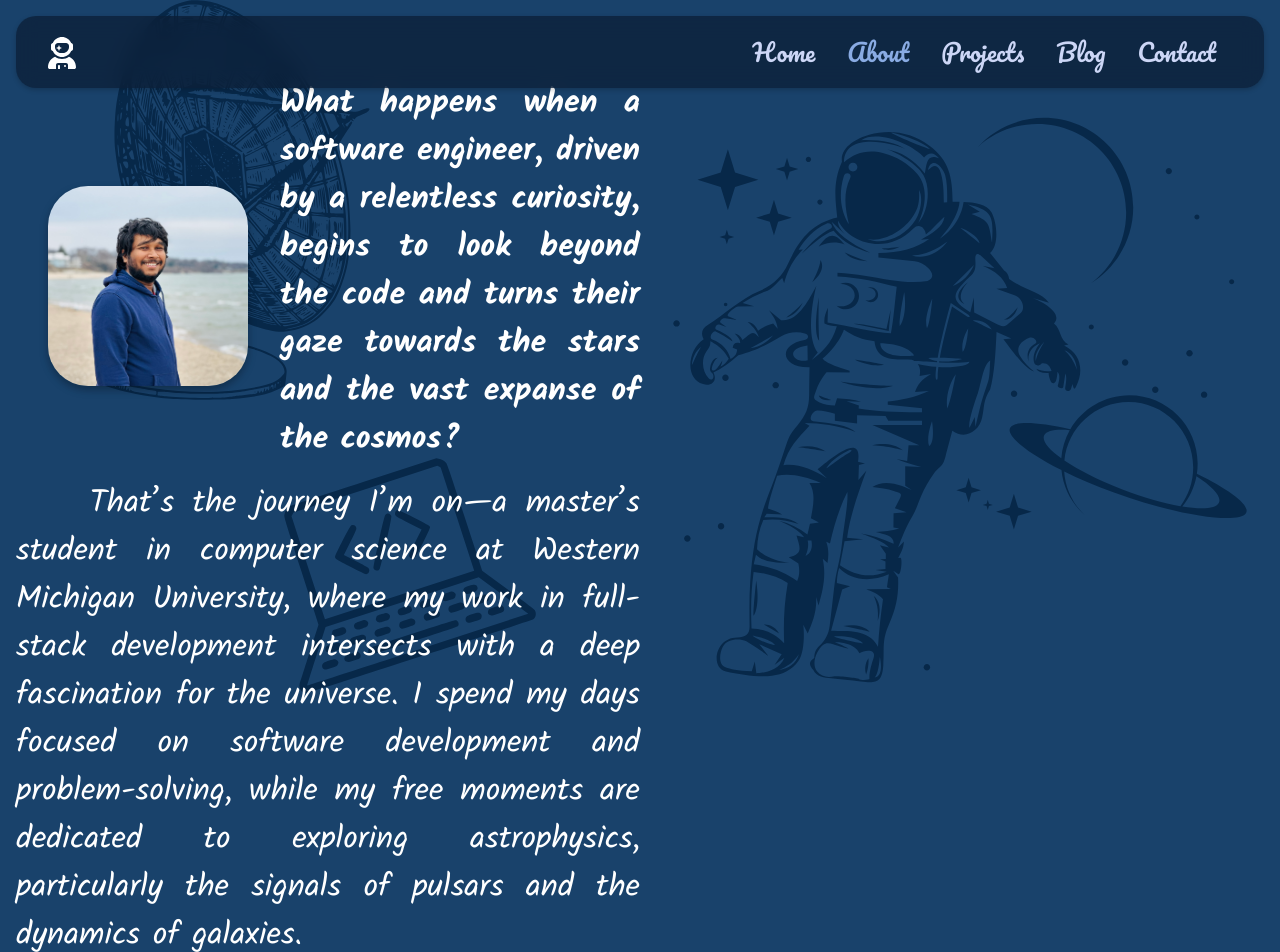
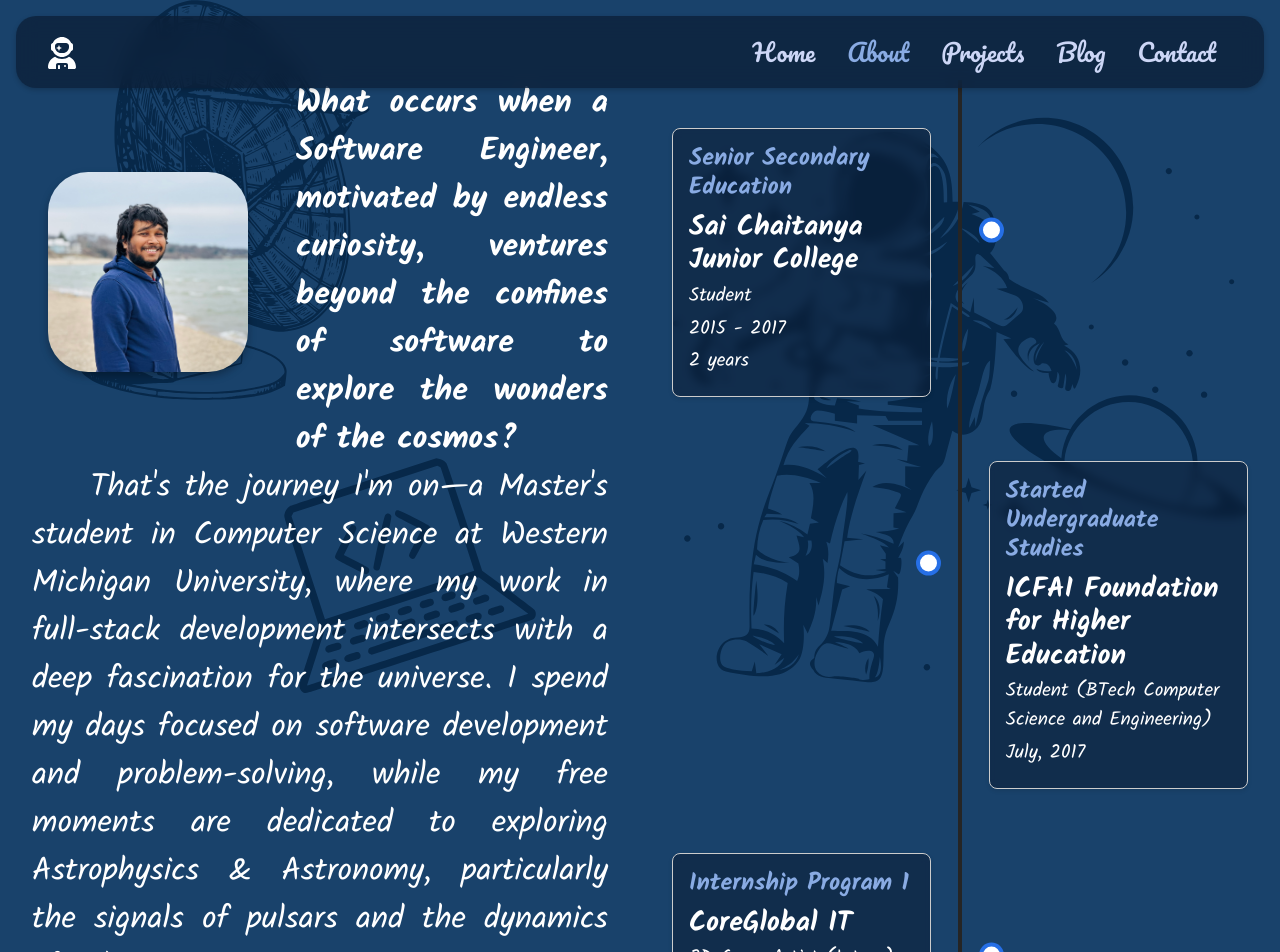
Before and after one commit to Shagasresthaa/portfoliosite_v4_user_ui, a Vue app: page /about in a window 1280 px wide. Shown: the top 952 px of the page. Built offline with nearby package versions, Linux system fonts and the light colour scheme.

Commit message:
checkpoint commit

```diff
--- /dev/null
+++ b/src/components/TimelineCard.vue
@@ -0,0 +1,57 @@
+<template>
+  <div :class="['timeline-card', alignmentClass]">
+    <div class="timeline-content">
+      <h3 class="title">
+        <b>{{ title }}</b>
+      </h3>
+      <p class="institution h3">
+        <b>{{ institution }}</b>
+      </p>
+      <p class="position">{{ position }}</p>
+      <p class="date">{{ date }}</p>
+      <p class="duration">{{ duration }}</p>
+    </div>
+  </div>
+</template>
+
+<script lang="ts">
+import { defineComponent, PropType } from "vue";
+
+export default defineComponent({
+  name: "TimelineCard",
+  props: {
+    title: {
+      type: String as PropType<string>,
+      required: true,
+    },
+    position: {
+      type: String as PropType<string>,
+      required: true,
+    },
+    institution: {
+      type: String as PropType<string>,
+      required: true,
+    },
+    date: {
+      type: String as PropType<string>,
+      required: true,
+    },
+    duration: {
+      type: String as PropType<string>,
+      required: false,
+    },
+    alignment: {
+      type: String as PropType<"left" | "right">,
+      required: true,
+    },
+  },
+  computed: {
+    alignmentClass(): string {
+      return this.alignment === "left" ? "align-left" : "align-right";
+    },
+  },
+});
+</script>
+<style scoped lang="scss">
+@import "@/styles/TimelineCard.scss";
+</style>
--- /dev/null
+++ b/src/components/TimelineComponent.vue
@@ -0,0 +1,92 @@
+<template>
+  <div class="timeline">
+    <div class="timeline-line"></div>
+    <TimelineCard
+      v-for="(event, index) in events"
+      :key="index"
+      :title="event.title"
+      :position="event.position"
+      :institution="event.institution"
+      :date="event.date"
+      :duration="event.duration"
+      :alignment="index % 2 === 0 ? 'left' : 'right'"
+    />
+  </div>
+</template>
+
+<script lang="ts">
+import { defineComponent } from "vue";
+import TimelineCard from "./TimelineCard.vue";
+
+export default defineComponent({
+  name: "TimelineComponent",
+  components: {
+    TimelineCard,
+  },
+  data() {
+    return {
+      events: [
+        {
+          title: "Senior Secondary Education",
+          position: "Student",
+          institution: "Sai Chaitanya Junior College",
+          date: "2015 - 2017",
+          duration: "2 years",
+        },
+        {
+          title: "Started Undergraduate Studies",
+          position: "Student (BTech Computer Science and Engineering)",
+          institution: "ICFAI Foundation for Higher Education",
+          date: "July, 2017",
+          duration: "",
+        },
+        {
+          title: "Internship Program 1",
+          position: "3D Game Artist (Intern)",
+          institution: "CoreGlobal IT",
+          date: "May, 2019 - June, 2019",
+          duration: "2 months",
+        },
+        {
+          title: "Technology Innovation Project Program 1",
+          position: "Full Stack Dev / Data Analyst (Intern)",
+          institution: "I Assist Innovation Labs",
+          date: "March, 2020 - Aug,2020",
+          duration: "6 months",
+        },
+        {
+          title: "Internship Program 2",
+          position: "Full Stack Dev / AWS Cloud Engineer (Intern)",
+          institution: "Skillbanc Inc",
+          date: "Aug, 2020 - Jan, 2021",
+          duration: "6 months",
+        },
+        {
+          title: "Completed Undergraduate Studies",
+          position: "Student (BTech Computer Science and Engineering)",
+          institution: "ICFAI Foundation for Higher Education",
+          date: "July, 2017 - Oct, 2021",
+          duration: "4 years",
+        },
+        {
+          title: "First Full Time Job",
+          position:
+            "Assistant Systems Engineer (Full Stack Developer / Oracle Cloud Specialist)",
+          institution: "Tata Consultancy Services",
+          date: "Dec, 2021 - Nov, 2023",
+          duration: "1 year 11 months",
+        },
+        {
+          title: "Started Graduate Studies",
+          position: "Student (MS Computer Science)",
+          institution: "Western Michigan University",
+          date: "Jan, 2024",
+        },
+      ],
+    };
+  },
+});
+</script>
+<style scoped lang="scss">
+@import "@/styles/TimelineComponent.scss";
+</style>
--- a/src/styles/AboutPage.scss
+++ b/src/styles/AboutPage.scss
@@ -1,26 +1,32 @@
 .about {
   display: flex;
-  flex-direction: column;
+  flex-direction: row;
   justify-content: center;
-  align-items: center;
+  align-items: flex-start;
   font-family: "Pacifico", cursive;
   color: white;
   margin-top: 5%;
 }
+
 .content-area {
   margin: 1rem;
-  flex-grow: 1;
+  flex: 1;
   display: flex;
   flex-direction: column;
   justify-content: center;
 }
+
+.timeline-holder {
+  flex: 1;
+  margin: 1rem;
+}
+
 .propic {
   margin: 2rem;
   width: 25vh;
   height: 25vh;
   border-radius: 2.5rem;
   object-fit: cover;
-  margin-bottom: 20px;
   box-shadow: 0 4px 8px rgba(0, 0, 0, 0.3);
 }
 
@@ -28,38 +34,49 @@
   display: flex;
   flex-direction: row;
   align-items: center;
-  max-width: 50%;
 }
 
 .quest {
+  margin-left: 1rem;
+  margin-right: 1rem;
+  font-family: "Kalam", cursive;
+  font-size: xx-large;
+  text-align: justify;
+  margin-bottom: 0;
+}
+
+.cont {
+  margin-left: 1rem;
+  margin-right: 1rem;
   font-family: "Kalam", cursive;
   font-size: xx-large;
   text-align: justify;
 }
 
-.cont {
-  font-family: "Kalam", cursive;
-  font-size: xx-large;
-  text-align: justify;
-  max-width: 50%;
-}
-
 /* Medium screens */
 @media (max-width: 1000px) {
   .about {
-    margin-top: 15%;
+    flex-direction: column;
+    align-items: center;
   }
+
+  .timeline-holder {
+    width: 100%;
+    margin-top: 2rem;
+  }
+
   .propic {
     width: 25%;
     height: 25%;
   }
-  .content-area {
-    align-items: center;
-  }
+
   .quest {
+    margin-left: 0;
+    margin-right: 0;
     font-size: small;
     max-width: none;
   }
+
   .quest-area {
     margin: 1rem;
     display: flex;
@@ -67,6 +84,7 @@
     align-items: center;
     max-width: 100%;
   }
+
   .cont {
     font-family: "Kalam", cursive;
     display: flex;
@@ -83,24 +101,29 @@
   .about {
     margin-top: 20%;
   }
+
   .propic {
-    width: 35%;
-    height: 35%;
+    width: 45%;
+    height: 45%;
+    border-radius: 1.5rem;
   }
-  .content-area {
-    align-items: center;
-  }
+
   .quest {
+    margin-left: 0;
+    margin-right: 0;
     font-size: small;
     max-width: none;
+    margin-bottom: 0;
   }
+
   .quest-area {
-    margin: 1rem;
     display: flex;
     flex-direction: column;
     align-items: center;
     max-width: 100%;
+    margin-bottom: 0;
   }
+
   .cont {
     font-family: "Kalam", cursive;
     display: flex;
--- /dev/null
+++ b/src/styles/TimelineCard.scss
@@ -0,0 +1,68 @@
+.timeline-card {
+  font-family: "Kalam", cursive;
+  width: 45%;
+  padding: 1rem;
+  margin: 2rem 0;
+  position: relative;
+  border: 1px solid #ccc;
+  background-color: rgba(10, 25, 47, 0.5);
+  backdrop-filter: blur(5px);
+  border-radius: 0.5rem;
+  box-shadow: 0 2px 4px rgba(0, 0, 0, 0.1);
+
+  font-size: clamp(0.9rem, 1.5vw, 1.2rem);
+
+  &::before {
+    content: "";
+    position: absolute;
+    width: 25px;
+    height: 25px;
+    right: -17px;
+    background-color: white;
+    border: 4px solid #266fe6;
+    top: 15px;
+    border-radius: 50%;
+    z-index: 1;
+  }
+
+  &.align-left {
+    align-self: flex-start;
+    &::before {
+      transform: translateY(4.6rem);
+      right: -4.6rem;
+    }
+  }
+
+  &.align-right {
+    align-self: flex-end;
+    &::before {
+      transform: translateY(4.6rem);
+      left: -4.6rem;
+    }
+  }
+}
+
+.timeline-content {
+  text-align: left;
+  h3.title {
+    color: #89abe3;
+    margin-bottom: 0.5rem;
+    font-size: clamp(1rem, 2vw, 1.5rem);
+  }
+  p {
+    margin: 0.25rem 0;
+  }
+}
+/* Medium screens */
+@media (max-width: 1000px) {
+  .timeline-card {
+    font-size: small;
+  }
+}
+
+/* Small screens */
+@media (max-width: 480px) {
+  .timeline-card {
+    font-size: small;
+  }
+}
--- /dev/null
+++ b/src/styles/TimelineComponent.scss
@@ -0,0 +1,18 @@
+.timeline {
+  padding: 1rem;
+  position: relative;
+  display: flex;
+  flex-direction: column;
+  align-items: center;
+  width: 100%;
+
+  .timeline-line {
+    position: absolute;
+    width: 0.25rem;
+    background-color: #252525;
+    top: 0;
+    bottom: 0;
+    left: 50%;
+    transform: translateX(-50%);
+  }
+}
--- a/src/views/AboutPage.vue
+++ b/src/views/AboutPage.vue
@@ -4,49 +4,55 @@
       <div class="quest-area">
         <img src="@/assets/about.jpg" alt="" class="propic" />
         <p class="quest">
-          <b
-            >What happens when a software engineer, driven by a relentless
-            curiosity, begins to look beyond the code and turns their gaze
-            towards the stars and the vast expanse of the cosmos?</b
-          >
+          <b>
+            What occurs when a Software Engineer, motivated by endless
+            curiosity, ventures beyond the confines of software to explore the
+            wonders of the cosmos?
+          </b>
         </p>
       </div>
       <p class="cont">
-        &nbsp;&nbsp;&nbsp;&nbsp;That’s the journey I’m on—a master’s student in
-        computer science at Western Michigan University, where my work in
+        &nbsp;&nbsp;&nbsp;&nbsp;That's the journey I'm on—a Master's student in
+        Computer Science at Western Michigan University, where my work in
         full-stack development intersects with a deep fascination for the
         universe. I spend my days focused on software development and
         problem-solving, while my free moments are dedicated to exploring
-        astrophysics, particularly the signals of pulsars and the dynamics of
-        galaxies.<br />
+        Astrophysics & Astronomy, particularly the signals of pulsars and the
+        dynamics of galaxies.<br />
 
         &nbsp;&nbsp;&nbsp;&nbsp;My path has always been driven by more than just
-        a desire to build and solve—it’s fueled by relentless curiosity and a
+        a desire to build and solve—it's fueled by relentless curiosity and a
         passion for learning, not just individually, but alongside others who
-        share similar interests. Whether I’m tackling a coding challenge or
-        delving into radio astronomy, it’s the shared journey of exploration and
+        share similar interests. Whether I'm tackling a coding challenge or
+        delving into radio astronomy, it's the shared journey of exploration and
         growth that truly excites me.<br />
 
-        &nbsp;&nbsp;&nbsp;&nbsp;I’m drawn to environments where passion and
+        &nbsp;&nbsp;&nbsp;&nbsp;I'm drawn to environments where passion and
         curiosity lead the way, and where the process of learning and growing
-        together is what matters most. If you’re intrigued by the blend of
+        together is what matters most. If you're intrigued by the blend of
         technology and astronomy, or if you share a passion for exploring the
-        unknown, let’s connect. There’s a universe of ideas to explore, and I’m
+        unknown, let's connect. There's a universe of ideas to explore, and I'm
         always eager to see where the journey might lead us.
       </p>
     </div>
+    <div class="timeline-holder">
+      <TimelineComponent />
+    </div>
   </div>
+
   <FooterComponent />
 </template>
 
 <script lang="ts">
 import { defineComponent } from "vue";
 import FooterComponent from "@/components/FooterComponent.vue";
+import TimelineComponent from "@/components/TimelineComponent.vue";
 
 export default defineComponent({
   name: "AboutPage",
   components: {
     FooterComponent,
+    TimelineComponent,
   },
 });
 </script>
```
